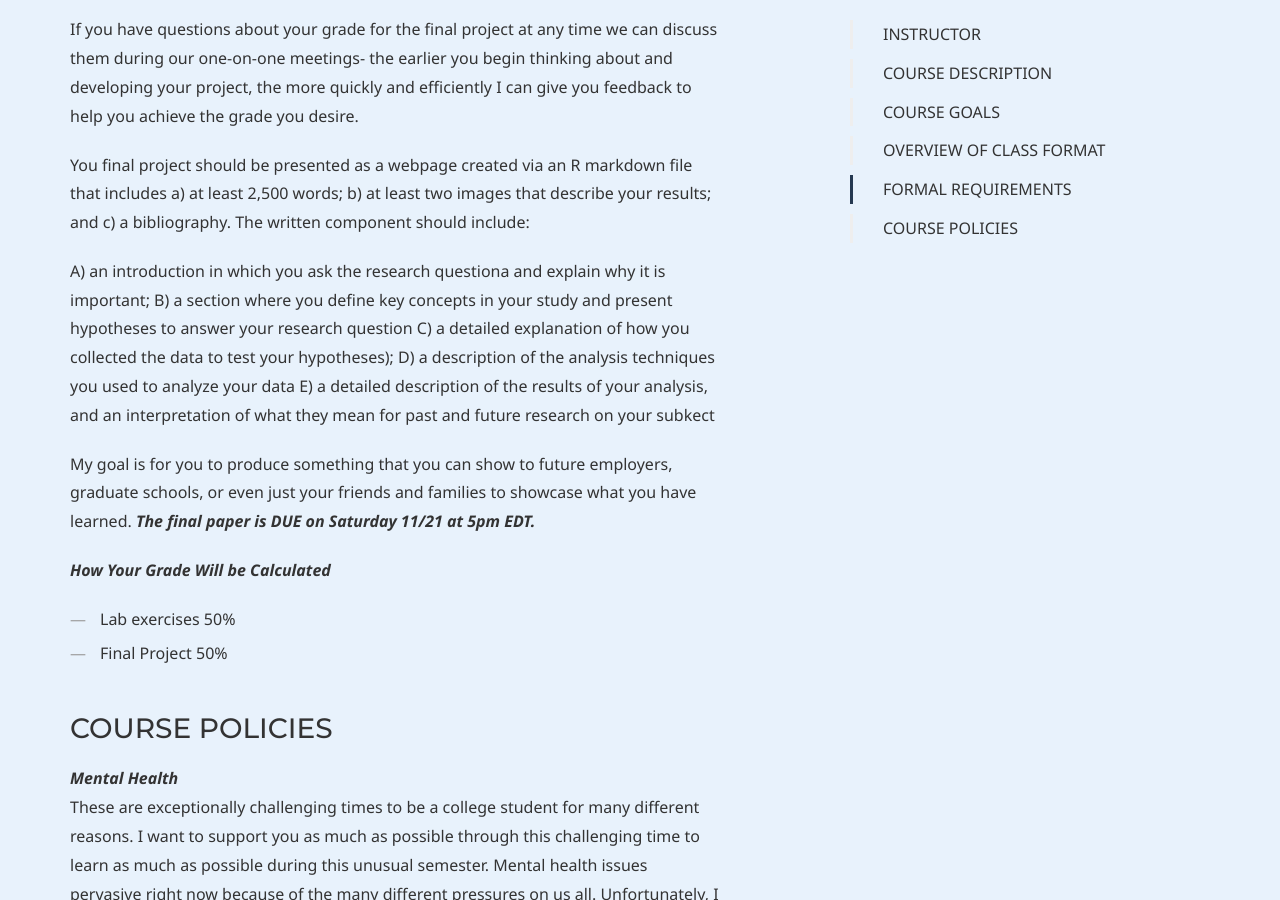
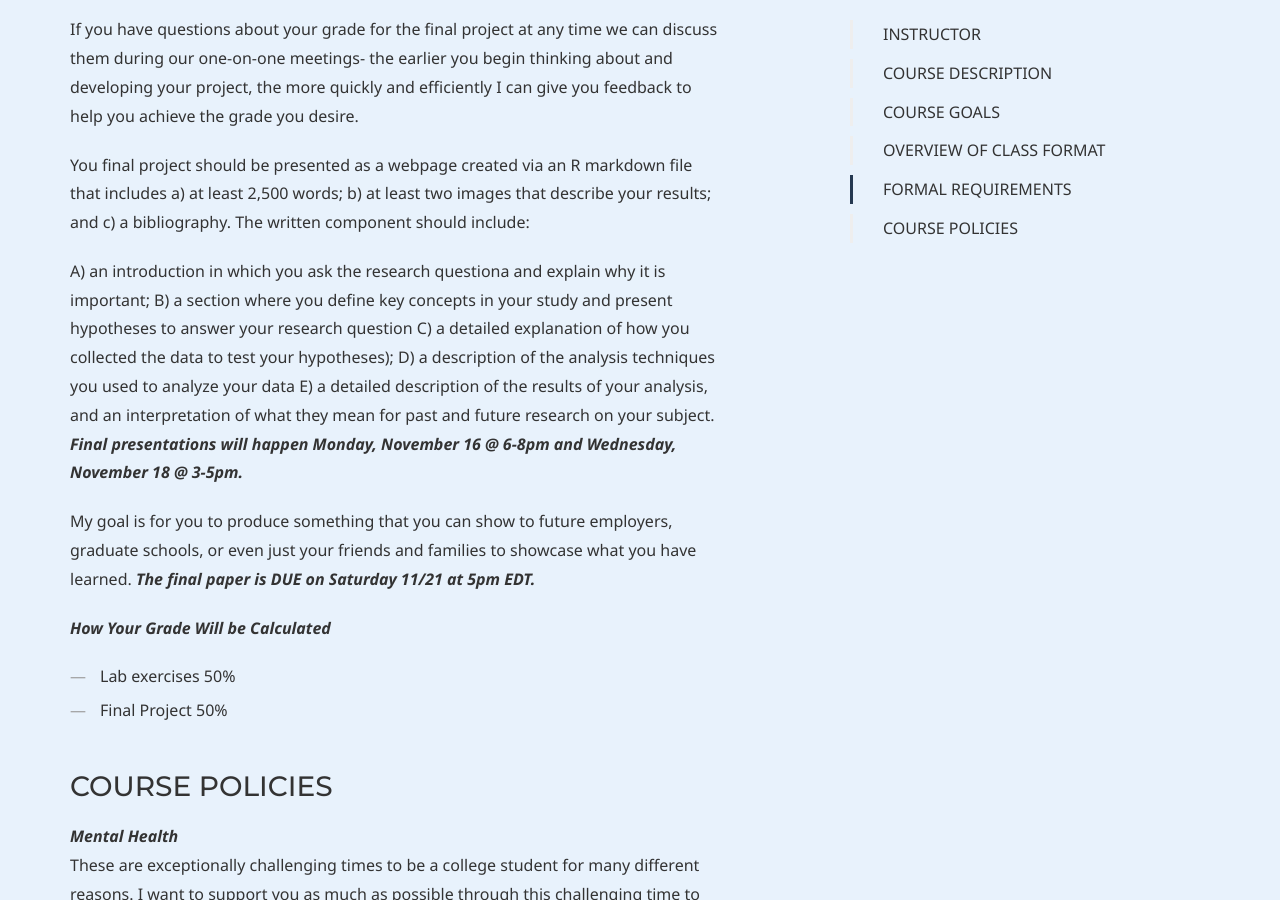
Before and after one commit to dssoc/dssoc.github.io, a Jekyll site: the page built from course.md, in a window 1280 px wide and 900 px high, scrolled down 5973 px. Built offline with Jekyll 4.4.1, drawn with Linux system fonts in a browser that asks for light colours; some web fonts are replaced.

Commit message:
adjustments to final project day/time deadlines

```diff
--- a/course.md
+++ b/course.md
@@ -119,7 +119,8 @@ A) an introduction in which you ask the research questiona and explain why it is
 B) a section where you define key concepts in your study and present hypotheses to answer your research question
 C) a detailed explanation of how you collected the data to test your hypotheses);
 D) a description of the analysis techniques you used to analyze your data
-E) a detailed description of the results of your analysis, and an interpretation of what they mean for past and future research on your subkect
+E) a detailed description of the results of your analysis, and an interpretation of what they mean for past and future research on your subject.
+***Final presentations will happen Monday, November 16 @ 6-8pm and Wednesday, November 18 @ 3-5pm.***
 
 My goal is for you to produce something that you can show to future employers, graduate schools, or even just your friends and families to showcase what you have learned. ***The final paper is DUE on Saturday 11/21 at 5pm EDT.***
 
```
Also changed, not shown: schedule.md (+1 -1 lines).
